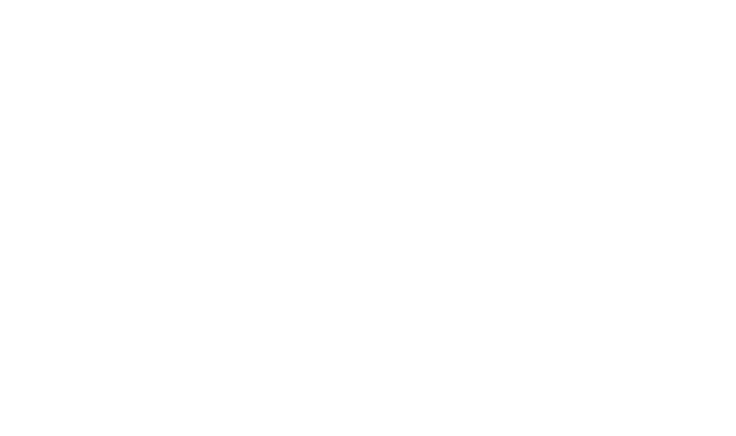
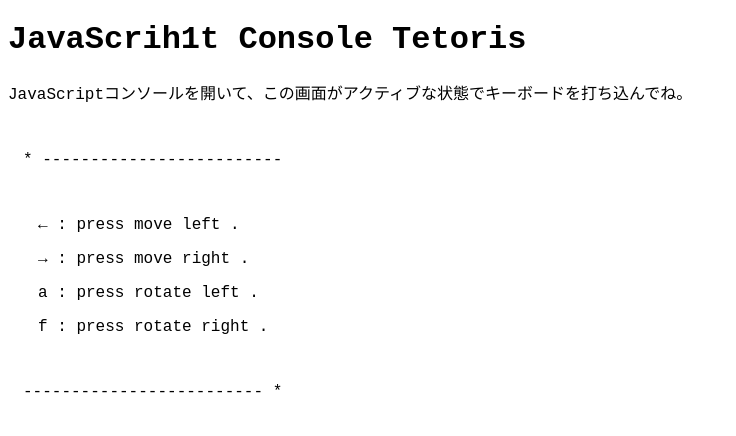
Before and after one commit to okumurakengo/console-tetoris, a website built with webpack: page index.html in a window 1280 px wide. Shown: the whole page, without its empty margins (0-736 px from the left). Built offline with nearby package versions, Linux system fonts and the light colour scheme.

Commit message:
add readme

```diff
--- a/index.html
+++ b/index.html
@@ -1,4 +1,25 @@
 <!DOCTYPE html>
 <meta charset=utf-8>
 <title>sample</title>
+<style>
+* {
+    font-family: "Courier New", Consolas, monospace;
+}
+div {
+    padding: 15px;
+}
+</style>
 <script src=dist/main.js></script>
+<h1>JavaScrih1t Console Tetoris</h1>
+<p>JavaScriptコンソールを開いて、この画面がアクティブな状態でキーボードを打ち込んでね。</p>
+
+<div>
+    <p>* -------------------------</p>
+    <div>
+        <p>← : press move left .</p>
+        <p>→ : press move right .</p>
+        <p>a : press rotate left .</p>
+        <p>f : press rotate right .</p>
+    </div>
+    <p>------------------------- *</p>
+</div>
```
Also changed, not shown: package.json (+20 -3 lines), readme.md (added), 1 other file.
